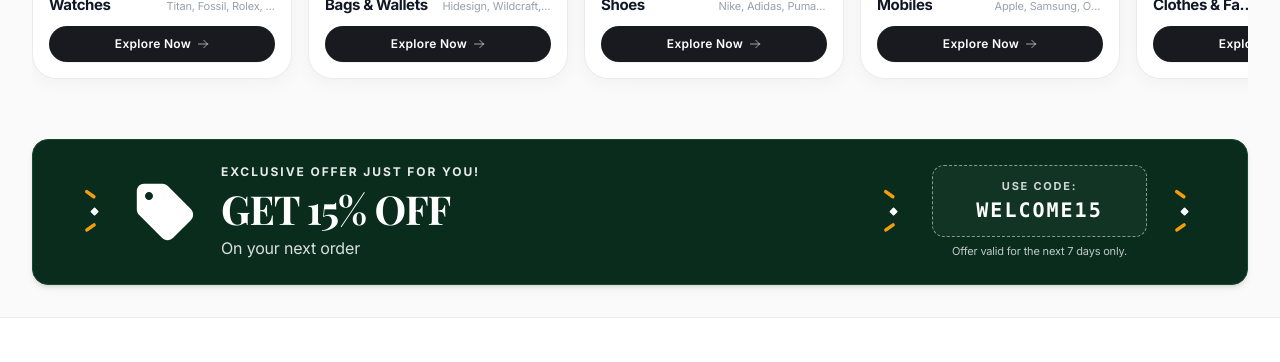
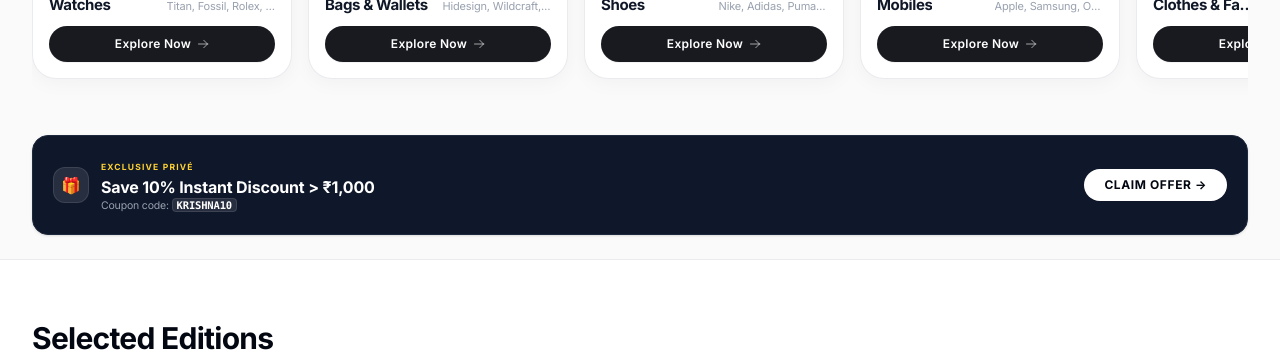
Before and after one commit to Vrushali1709/Krishna-Accessories, a React (Vite) app: page / in a window 1280 px wide. Shown: the part 1420-1782 px from the top of the page. Built offline with nearby package versions, Linux system fonts and the light colour scheme; a web font is replaced by a local one.

Commit message:
Initial Commit

```diff
--- a/src/pages/Home.jsx
+++ b/src/pages/Home.jsx
@@ -28,63 +28,6 @@ import {
   ChevronLeftIcon,
   ChevronRightIcon
 } from '../components/Icons';
-
-// ============================================================
-// OFFER BANNER DECORATIVE ACCENTS & ICONS (MATCHING CUSTOM UI)
-// ============================================================
-function OfferSparkBurst({ className = '' }) {
-  return (
-    <svg
-      viewBox="0 0 32 64"
-      className={`h-10 sm:h-12 md:h-14 w-auto shrink-0 select-none pointer-events-none ${className}`}
-      fill="none"
-      aria-hidden="true"
-    >
-      {/* Top slanted yellow bar */}
-      <rect
-        x="6"
-        y="6"
-        width="14"
-        height="4"
-        rx="2"
-        transform="rotate(35 6 6)"
-        fill="#F59E0B"
-      />
-      {/* Center white diamond */}
-      <rect
-        x="12"
-        y="28"
-        width="7"
-        height="7"
-        rx="1"
-        transform="rotate(45 15.5 31.5)"
-        fill="#FFFFFF"
-      />
-      {/* Bottom slanted yellow bar */}
-      <rect
-        x="4"
-        y="52"
-        width="14"
-        height="4"
-        rx="2"
-        transform="rotate(-35 4 52)"
-        fill="#F59E0B"
-      />
-    </svg>
-  );
-}
-
-function OfferTagIcon({ className = '' }) {
-  return (
-    <svg
-      viewBox="0 0 64 64"
-      className={`shrink-0 fill-current text-white ${className}`}
-      aria-hidden="true"
-    >
-      <path d="M57.8 28.9L35.1 6.2C33.6 4.7 31.6 3.8 29.5 3.8H11C7 3.8 3.8 7 3.8 11v18.5c0 2.1 0.9 4.1 2.4 5.6l22.7 22.7c3.1 3.1 8.2 3.1 11.3 0l17.6-17.6c3.1-3.1 3.1-8.2 0-11.3zM16 20c-2.2 0-4-1.8-4-4s1.8-4 4-4 4 1.8 4 4-1.8 4-4 4z" />
-    </svg>
-  );
-}
 
 // ============================================================
 // DEFAULT CATEGORY BANNERS
@@ -370,7 +313,6 @@ export default function Home() {
   const navigate = useNavigate();
   const [products, setProducts] = useState(() => getProducts());
   const [toastMessage, setToastMessage] = useState('');
-  const [copiedCoupon, setCopiedCoupon] = useState(false);
   const [currentSlide, setCurrentSlide] = useState(0);
 
   // Category Carousel State
@@ -519,14 +461,6 @@ export default function Home() {
     }
     addToCart(product, 1, product.colors?.[0] || '', product.variants?.[0] || '');
     navigate('/checkout');
-  };
-
-  const handleCopyCoupon = (e) => {
-    e?.preventDefault?.();
-    navigator.clipboard?.writeText('WELCOME15');
-    setCopiedCoupon(true);
-    setToastMessage('🎉 Promo code WELCOME15 copied to clipboard!');
-    setTimeout(() => setCopiedCoupon(false), 2500);
   };
 
   return (
@@ -776,64 +710,28 @@ export default function Home() {
         </div>
       </section>
 
-      {/* ================= EXCLUSIVE PROMOTIONAL OFFER BANNER ================= */}
-      <section className="mx-auto max-w-7xl px-3 sm:px-6 lg:px-8 pb-8 pt-1">
-        <div className="relative overflow-hidden rounded-2xl bg-[#092c1c] text-white py-5 px-4 sm:py-6 sm:px-6 md:px-8 lg:px-12 shadow-md border border-[#14482f] flex flex-col md:flex-row items-center justify-between gap-5 sm:gap-6">
-
-          {/* Left Group (Left Burst + Tag Icon + Texts) */}
-          <div className="flex items-center gap-3.5 sm:gap-5 md:gap-6 w-full md:w-auto justify-center md:justify-start">
-            {/* Far Left Spark Burst */}
-            <OfferSparkBurst className="shrink-0" />
-
-            {/* Discount Tag Icon */}
-            <div className="flex items-center justify-center shrink-0">
-              <OfferTagIcon className="w-12 h-12 sm:w-14 sm:h-14 md:w-16 md:h-16" />
+      {/* ================= PROMOTIONAL VOUCHER ================= */}
+      <section className="mx-auto max-w-7xl px-3 sm:px-6 lg:px-8 pb-6">
+        <div className="rounded-2xl bg-[#0F172A] text-white p-4 sm:p-5 flex flex-col md:flex-row items-center justify-between gap-3 sm:gap-4 shadow-sm border border-slate-800">
+          <div className="flex items-center gap-3 w-full md:w-auto min-w-0">
+            <div className="flex h-9 w-9 shrink-0 items-center justify-center rounded-xl bg-white/10 text-base border border-white/10">
+              🎁
             </div>
-
-            {/* Offer Texts */}
-            <div className="flex flex-col text-left">
-              <span className="text-[10px] sm:text-[11px] md:text-xs font-bold uppercase tracking-[0.16em] text-white/90">
-                EXCLUSIVE OFFER JUST FOR YOU!
-              </span>
-              <h2 className="text-2xl sm:text-3xl md:text-4xl lg:text-[40px] font-serif font-black tracking-tight text-white leading-tight mt-0.5 sm:mt-1">
-                GET 15% OFF
-              </h2>
-              <p className="text-xs sm:text-sm md:text-base font-normal text-white/85 mt-0.5">
-                On your next order
+            <div className="min-w-0">
+              <span className="text-[8.5px] font-bold uppercase tracking-[0.14em] text-amber-300">Exclusive Privé</span>
+              <h3 className="text-sm sm:text-base font-bold text-white leading-snug truncate">Save 10% Instant Discount &gt; ₹1,000</h3>
+              <p className="text-[10px] sm:text-[10.5px] text-gray-400 truncate">
+                Coupon code:{' '}
+                <strong className="text-white font-mono bg-white/10 px-1 py-0.2 rounded border border-white/10">KRISHNA10</strong>
               </p>
             </div>
           </div>
-
-          {/* Right Group (Middle Burst + Coupon Code Card + Right Burst) */}
-          <div className="flex items-center gap-3.5 sm:gap-5 md:gap-6 w-full md:w-auto justify-center md:justify-end">
-            {/* Center/Middle Spark Burst */}
-            <OfferSparkBurst className="shrink-0" />
-
-            {/* Coupon Code Block */}
-            <div className="flex flex-col items-center">
-              <button
-                type="button"
-                onClick={handleCopyCoupon}
-                title="Click to copy promo code"
-                className="group relative flex flex-col items-center justify-center min-w-[165px] sm:min-w-[195px] md:min-w-[215px] px-4 sm:px-6 py-2.5 sm:py-3 rounded-xl border border-dashed border-white/50 bg-white/[0.04] hover:bg-white/[0.1] hover:border-white/80 transition-all duration-200 cursor-pointer text-center select-none active:scale-98"
-              >
-                <span className="text-[10px] sm:text-[11px] font-bold uppercase tracking-[0.16em] text-white/80">
-                  USE CODE:
-                </span>
-                <span className="text-base sm:text-lg md:text-xl font-black font-mono tracking-widest text-white mt-0.5">
-                  {copiedCoupon ? 'COPIED! ✓' : 'WELCOME15'}
-                </span>
-              </button>
-
-              <span className="text-[10px] sm:text-[11px] text-white/75 text-center mt-1.5 font-normal">
-                Offer valid for the next 7 days only.
-              </span>
-            </div>
-
-            {/* Far Right Spark Burst */}
-            <OfferSparkBurst className="shrink-0" />
-          </div>
-
+          <Link
+            to="/shop"
+            className="w-full md:w-auto text-center rounded-full bg-white px-5 py-2 text-xs font-bold uppercase tracking-wider text-gray-950 hover:bg-gray-100 transition shrink-0 shadow-2xs"
+          >
+            Claim Offer →
+          </Link>
         </div>
       </section>
 
--- a/src/utils/cart.js
+++ b/src/utils/cart.js
@@ -7,7 +7,6 @@ export const FREE_SHIPPING_THRESHOLD = 2000;
 export const STANDARD_SHIPPING_FEE = 99;
 
 export const AVAILABLE_COUPONS = {
-  'WELCOME15': { code: 'WELCOME15', discountPercent: 15, minSpend: 0, description: '15% OFF on your next order' },
   'KRISHNA10': { code: 'KRISHNA10', discountPercent: 10, minSpend: 1000, description: '10% OFF on orders above ₹1,000' },
   'LUXURY500': { code: 'LUXURY500', discountAmount: 500, minSpend: 4000, description: '₹500 Flat OFF on orders above ₹4,000' },
   'FESTIVE15': { code: 'FESTIVE15', discountPercent: 15, minSpend: 2500, description: '15% Festive OFF on orders above ₹2,500' }
```
